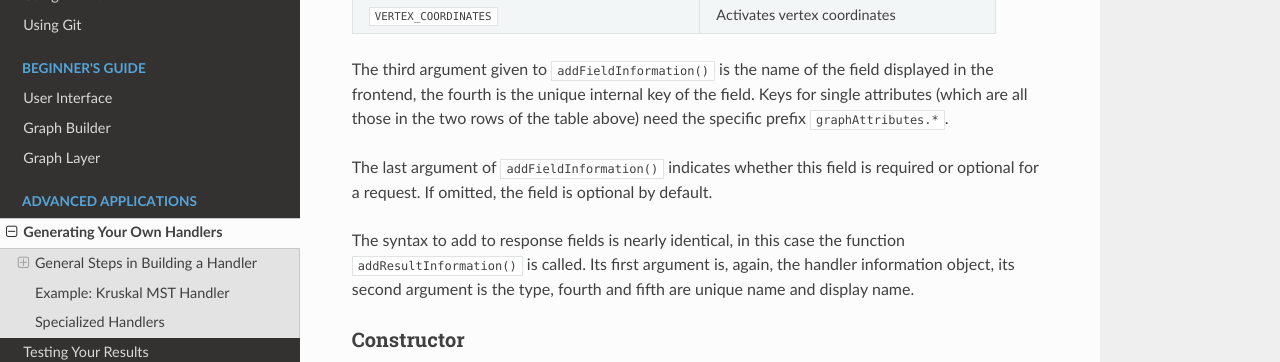
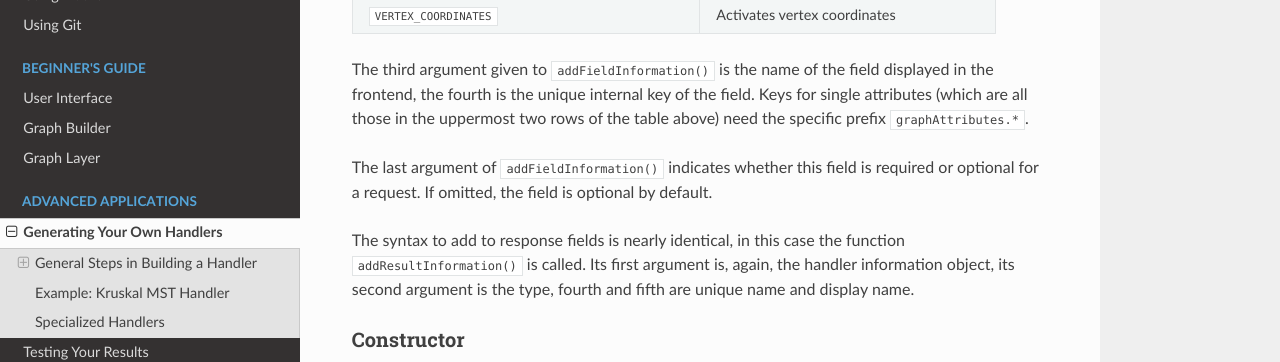
Before and after one commit to S-P-A-N-N-E-R-S/HandbookWebsite, an MkDocs documentation site: the page built from docs/handlers.md, in a window 1280 px wide and 900 px high, scrolled down 1584 px. Shown: the part 198-560 px from the top of the window. Built offline with MkDocs 1.6.1, drawn with Linux system fonts in a browser that asks for light colours; nearby versions of some CDN libraries; some of the changed text lies outside the part shown.

Commit message:
Updated according to suggestions

````diff
--- a/docs/handlers.md
+++ b/docs/handlers.md
@@ -25,7 +25,7 @@
 The first step in building a handler is to create matching C++ files. Those are a header (```.hpp```) and, if needed, a source file (```.cpp```). By default, handler files can be found in ```include/handling/handlers``` and ```src/handling/handlers```. To add the files to the compilation unit, they must be added to their respective lists ```SERVER_HEADER``` and ```SERVER_SOURCES``` in ```src/CMakeLists.txt```.
 
 ### Creating a Class and Inheritance
-<!--purely statt pure??-->
+
 During runtime, handlers are objects which are created separately for each request. Every handler is implemented as a class and such a handler class must inherit from the pure virtual class ```abstract_handler.hpp```.
 
 ### Implement ```name()```
@@ -47,7 +47,7 @@
 |```VERTEX_COORDINATES```| Activates vertex coordinates|
 
 
-The third argument given to ```addFieldInformation()``` is the name of the field displayed in the frontend, the fourth is the unique internal key of the field. Keys for single attributes (which are all those in the two rows of the table above) need the specific prefix ```graphAttributes.*```.
+The third argument given to ```addFieldInformation()``` is the name of the field displayed in the frontend, the fourth is the unique internal key of the field. Keys for single attributes (which are all those in the uppermost two rows of the table above) need the specific prefix ```graphAttributes.*```.
 
 The last argument of ```addFieldInformation()``` indicates whether this field is required or optional for a request. If omitted, the field is optional by default.
 
@@ -83,13 +83,18 @@
 The first step is to create ```include/handling/handlers/kruskal_handler.hpp``` and
 ```src/handling/handlers/kruskal_handler.cpp``` and add them to ```src/CMakeLists.txt```:
 
+
     set(SERVER_HEADERS
+        ...
         ${CMAKE_SOURCE_DIR}/include/handling/handlers/kruskal_handler.hpp
-
-...
+        ...
+    )
 
     set(SERVER_SOURCES
+        ...
         handling/handlers/kruskal_handler.cpp
+        ...
+    )
 
 Next, we declare the class ```kruskal_handler``` in ```include/handling/handlers/kruskal_handler.hpp``` as follows:
 
````
Also changed, not shown: other parts of docs/handlers.md (+0 -6 lines).
